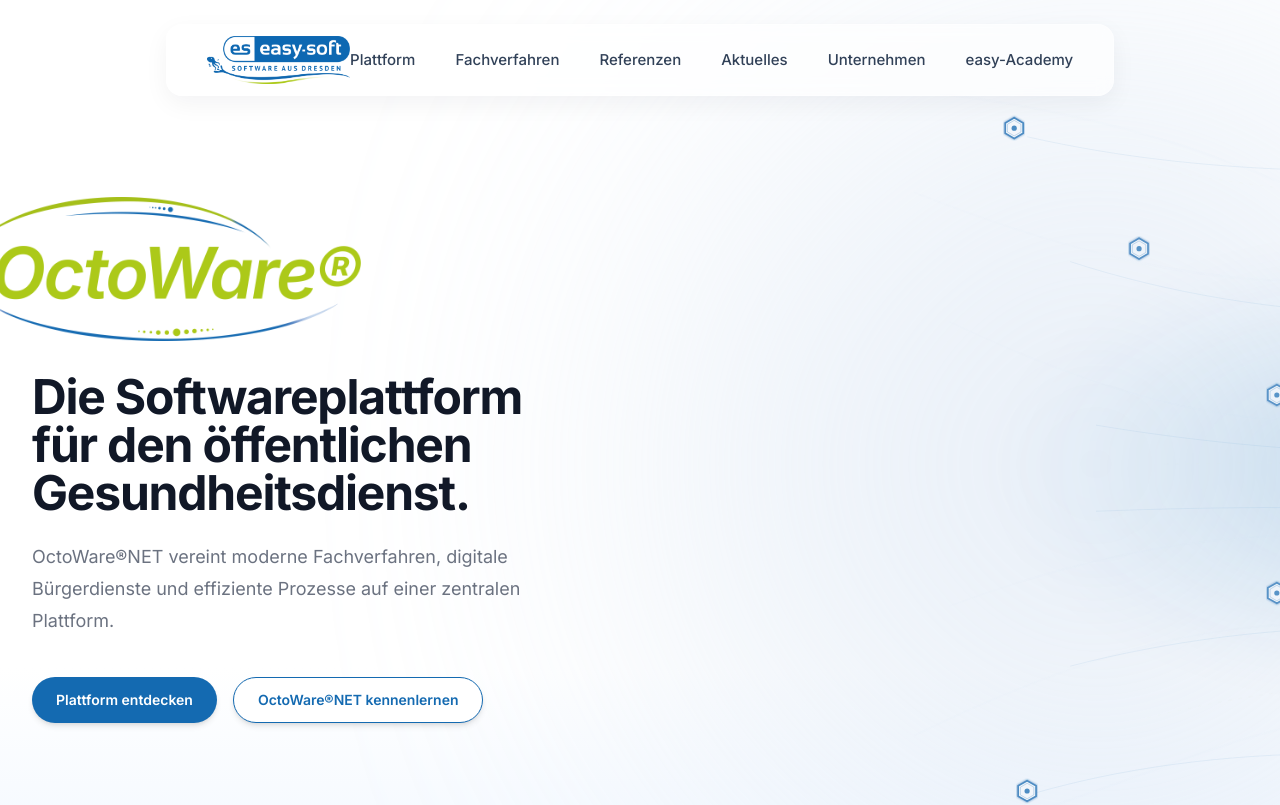
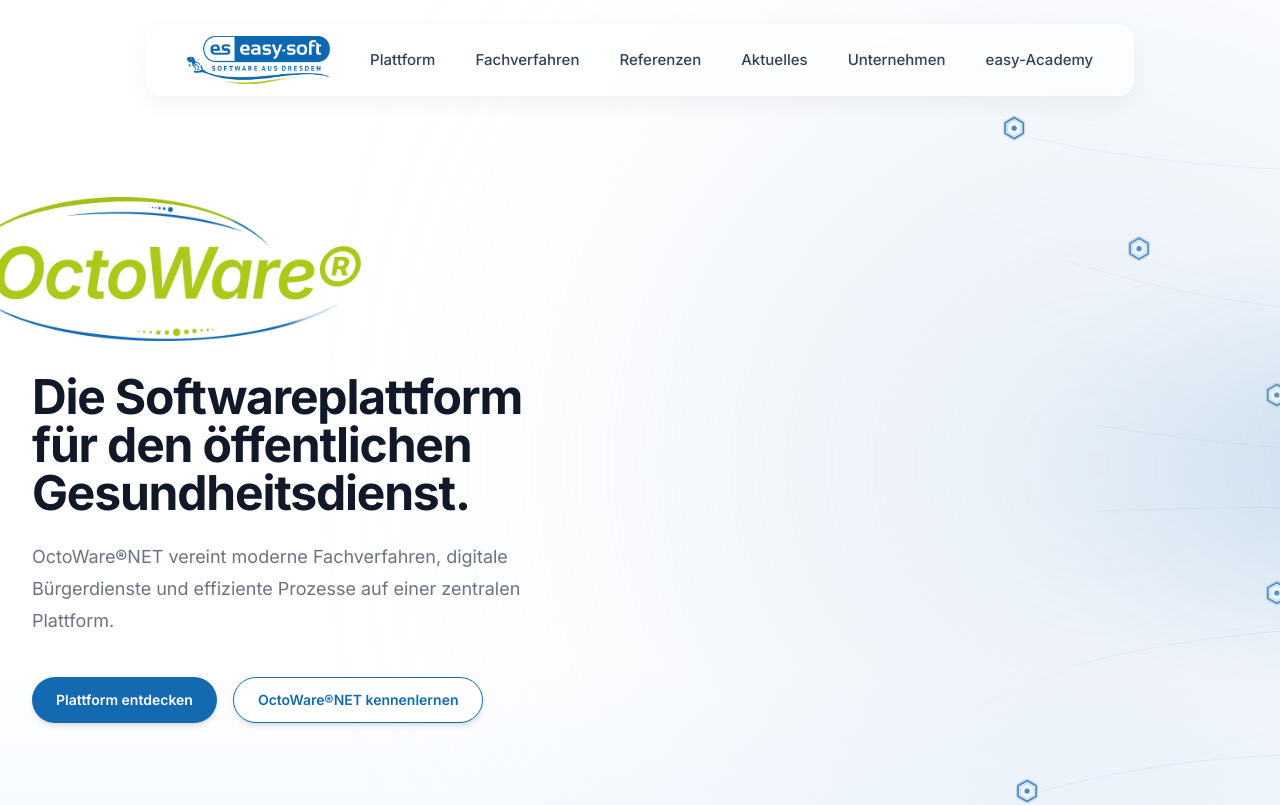
Before and after one commit to weblogger117-art/octoware-website, a Next.js app: page / in a window 1280 px wide. Shown: the top 805 px of the page. Built offline with nearby package versions, Linux system fonts and the light colour scheme.

Commit message:
Update Header.tsx

```diff
--- a/components/layout/Header.tsx
+++ b/components/layout/Header.tsx
@@ -46,6 +46,7 @@ useEffect(() => {
     mx-auto
     w-fit
       flex
+      gap-10
       transition-all
 duration-300
 ease-out
@@ -85,9 +86,16 @@ ease-out
   )}
 >
           <Link
-            href="/"
-            className="flex items-center transition-opacity duration-200 hover:opacity-90"
-          >
+  href="/"
+  className="
+    flex
+    shrink-0
+    items-center
+    transition-opacity
+    duration-200
+    hover:opacity-90
+  "
+>
             <Image
               src="/images/branding/easy-soft-logo.png"
               alt="easy-soft GmbH"
@@ -98,7 +106,24 @@ ease-out
             />
           </Link>
 
-          <Navigation />
+         <div
+  className={cn(
+    `
+      flex
+      justify-end
+      overflow-hidden
+
+      transition-all
+      duration-700
+      ease-[cubic-bezier(.22,1,.36,1)]
+    `,
+    compact
+  ? "max-w-20 -translate-x-10"
+  : "max-w-[900px] translate-x-0"
+  )}
+>
+  <Navigation />
+</div>
         </div>
       </Container>
     </header>
```
